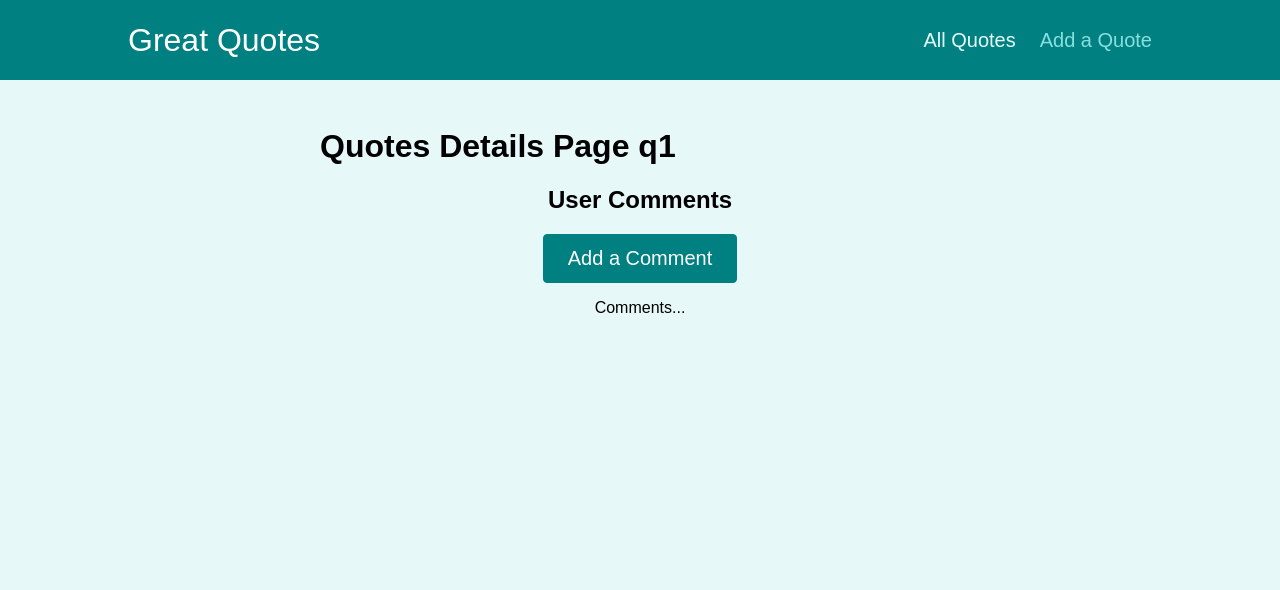
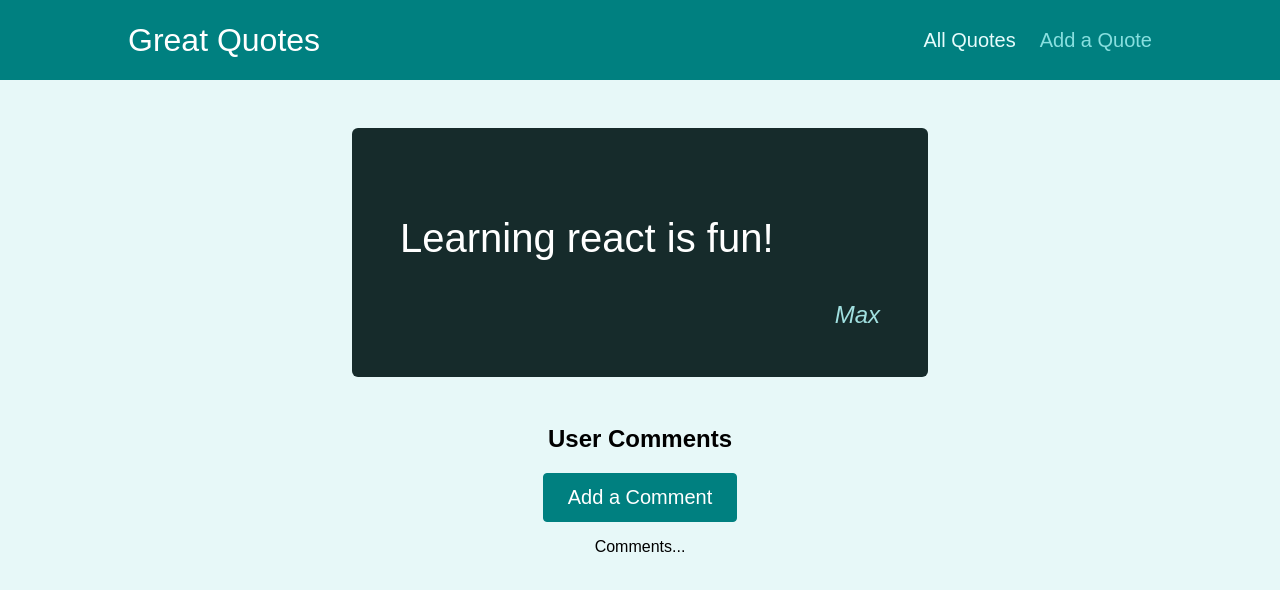
Before and after one commit to piresp/react_cp.uol, a React (Create React App) app in the folder react_VII/section_20/: page /quotes/q1/comments in a window 1280 px wide. Shown: the top 590 px of the page. Built offline with nearby package versions, Linux system fonts and the light colour scheme.

Commit message:
conditional_route

```diff
--- a/react_VII/section_20/src/pages/QuoteDetail.jsx
+++ b/react_VII/section_20/src/pages/QuoteDetail.jsx
@@ -1,11 +1,24 @@
 import { useParams, Route } from "react-router";
 import Comments from "../components/comments/Comments";
+import HighlightedQuote from "../components/quotes/HighlightedQuote";
+
+const DUMMY_QUOTES = [
+  { id: 'q1', author: 'Max', text: 'Learning react is fun!'},
+  { id: 'q2', author: 'Maximilian', text: 'Learning!'},
+  { id: 'q3', author: 'Gabriel', text: 'Learning react is funtastic!'}
+]
 
 const QuoteDetail = () => {
   const params = useParams();
+
+  const quote = DUMMY_QUOTES.find(quote => quote.id === params.quoteId);
+  if (!quote) {
+    return <p>No quote found!</p>
+  }
+
   return (
     <>
-      <h1>Quotes Details Page {params.quoteId}</h1>
+      <HighlightedQuote text={quote.text} author={quote.author}/>
       <Route path='/quotes/:quoteId/comments'>
         <Comments />
       </Route>
```
